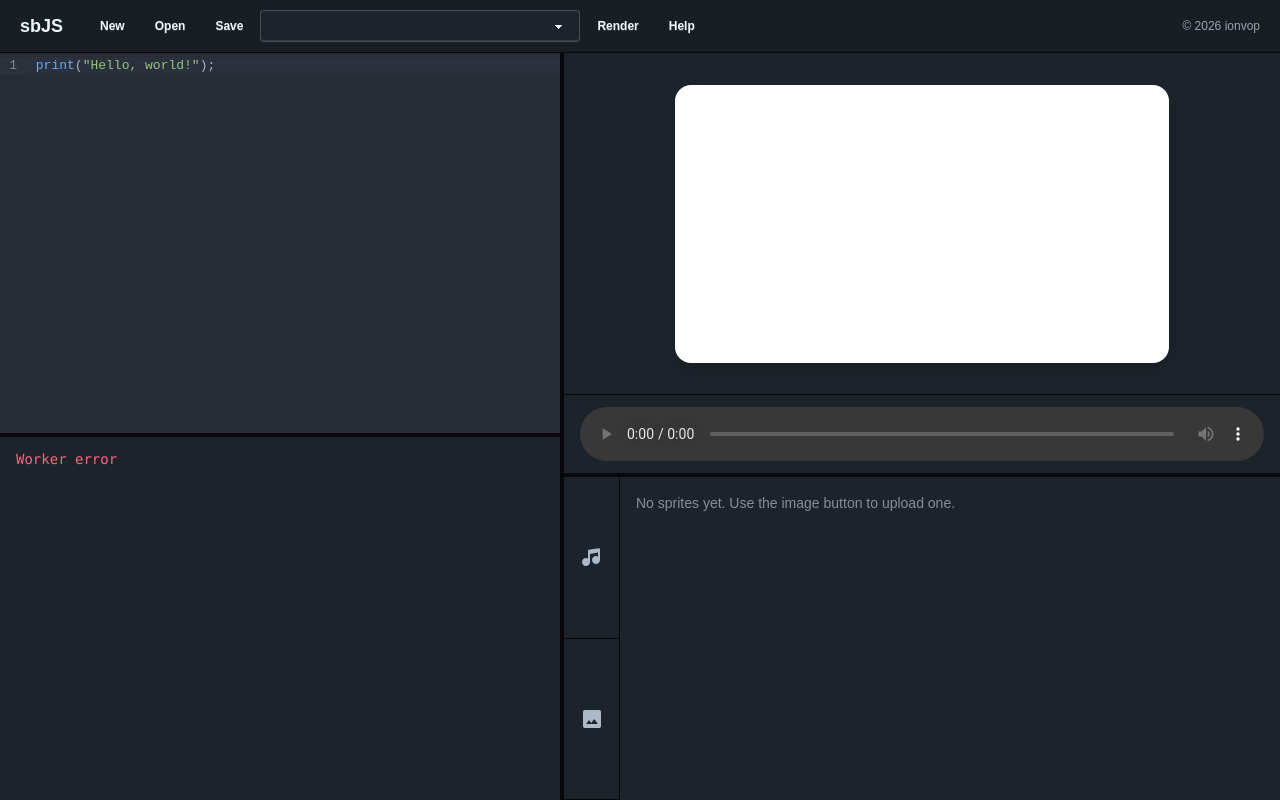
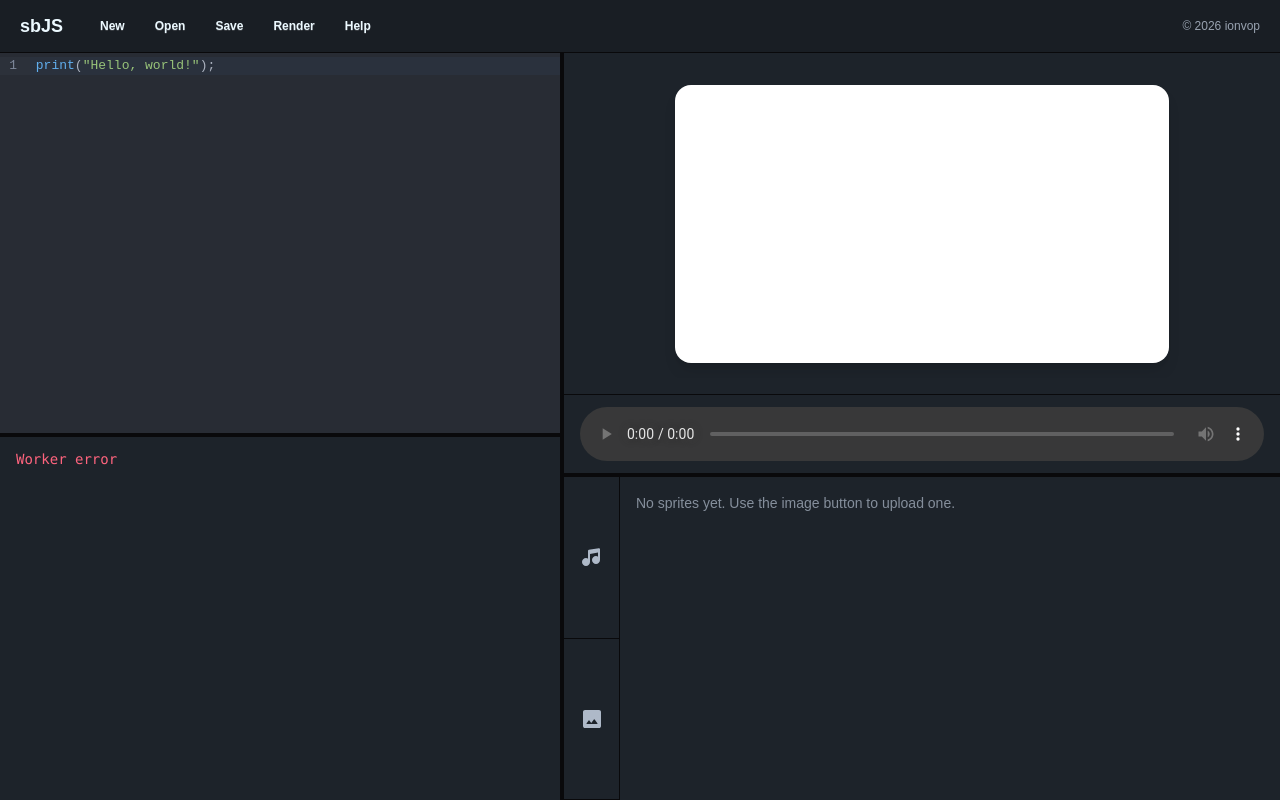
Before and after one commit to ionvop/storyboard-js, a React (Vite) app: page / in a window 1280 px wide. Built offline with nearby package versions, Linux system fonts and the light colour scheme.

Commit message:
Update TopBar.tsx

```diff
--- a/src/components/layout/TopBar.tsx
+++ b/src/components/layout/TopBar.tsx
@@ -1,5 +1,3 @@
-import type { VideoFormat } from '../../lib/export'
-
 interface TopBarProps {
   onNew: () => void
   onOpen: () => void
@@ -8,10 +6,6 @@ interface TopBarProps {
   onHelp: () => void
   rendering: boolean
   renderProgress?: string | null
-  format: VideoFormat
-  onFormatChange: (format: VideoFormat) => void
-  mp4Supported: boolean
-  webmSupported: boolean
 }
 
 export function TopBar({
@@ -22,10 +16,6 @@ export function TopBar({
   onHelp,
   rendering,
   renderProgress,
-  format,
-  onFormatChange,
-  mp4Supported,
-  webmSupported,
 }: TopBarProps) {
   return (
     <header className="flex items-center gap-1 border-b border-neutral bg-base-200 px-3">
@@ -40,20 +30,6 @@ export function TopBar({
       <button className="btn btn-ghost btn-sm" onClick={onSave} disabled={rendering}>
         Save
       </button>
-      <select
-        className="select select-sm select-bordered"
-        value={format}
-        onChange={(e) => onFormatChange(e.target.value as VideoFormat)}
-        disabled={rendering}
-        title="Export format"
-      >
-        <option value="mp4" disabled={!mp4Supported}>
-          MP4 {mp4Supported ? '' : '(unavailable)'}
-        </option>
-        <option value="webm" disabled={!webmSupported}>
-          WebM {webmSupported ? '' : '(unavailable)'}
-        </option>
-      </select>
       <button className="btn btn-ghost btn-sm" onClick={onOpenExport} disabled={rendering}>
         {rendering ? renderProgress ?? 'Rendering…' : 'Render'}
       </button>
```
